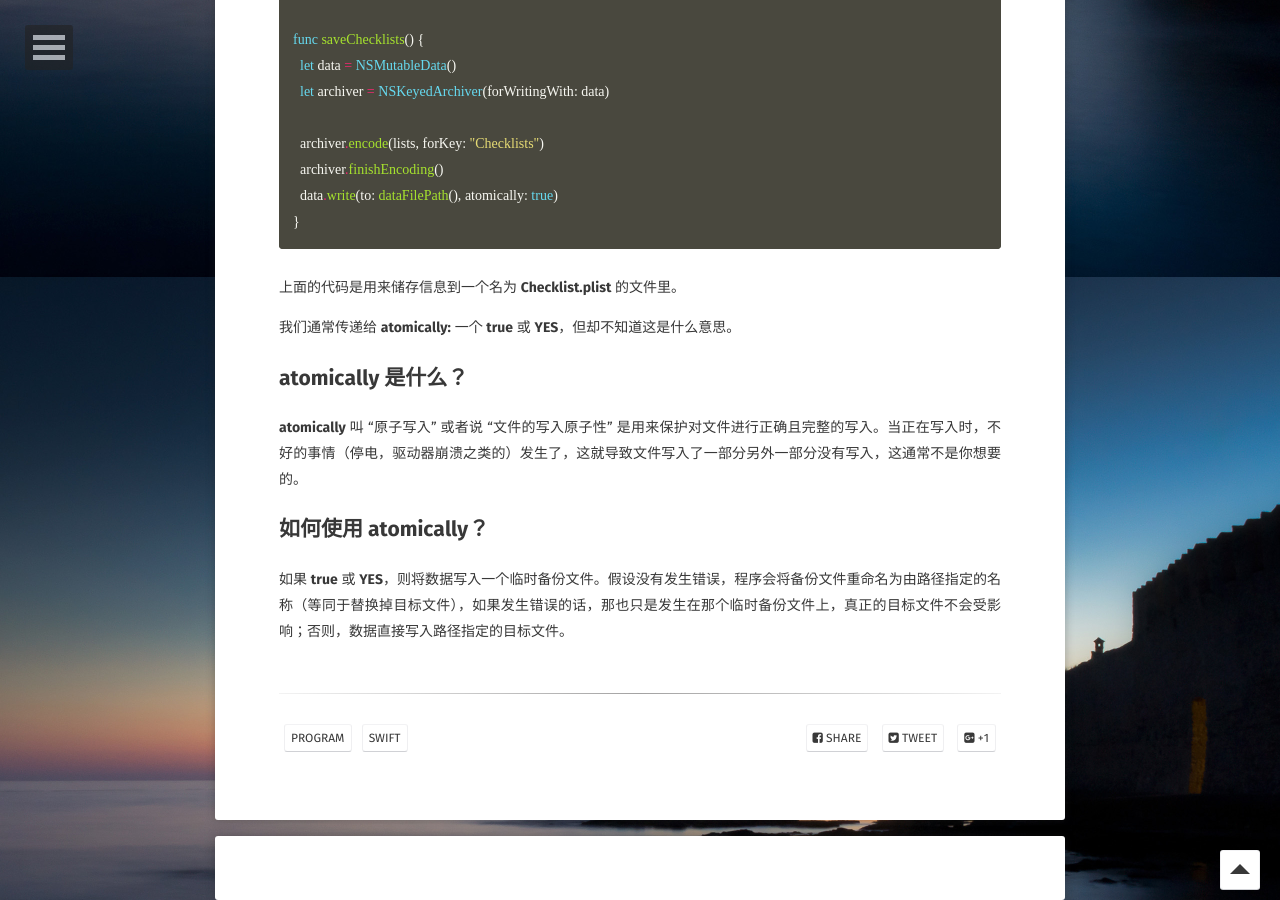
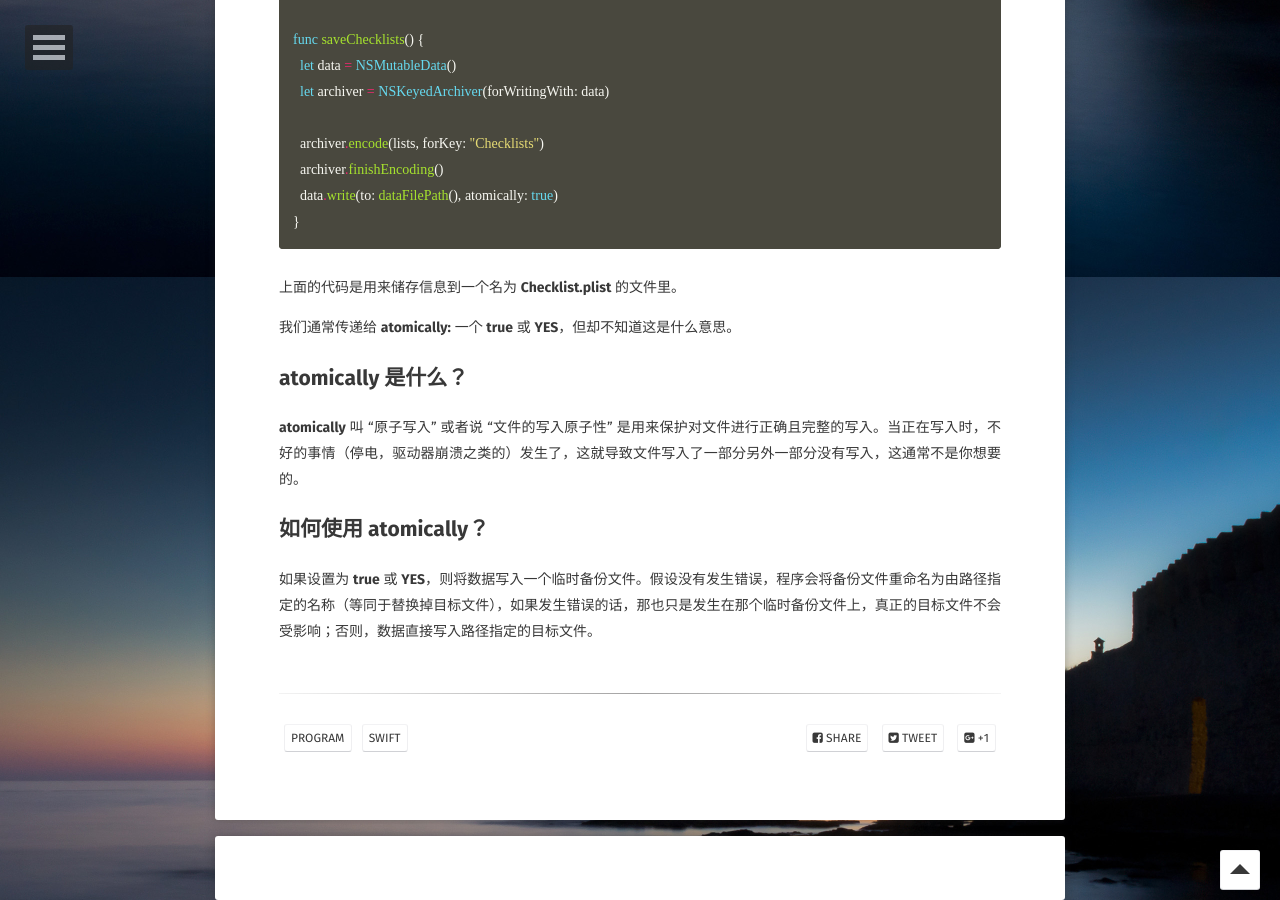
Before and after one commit to AurevoirXavier/deprecated-AurevoirXavier.github.io, a Jekyll site: the page built from _posts/2017-4-19-atomically.md, in a window 1280 px wide and 900 px high, scrolled down 623 px. Built offline with Jekyll 4.4.1, drawn with Linux system fonts in a browser that asks for light colours; some web fonts are replaced; comment, search, counter and statistics services are not loaded.

Commit message:
11:44/04/18/2017

```diff
--- a/_posts/2017-4-19-atomically.md
+++ b/_posts/2017-4-19-atomically.md
@@ -38,4 +38,4 @@ func saveChecklists() {
 
 ## 如何使用 atomically？
 
-如果 **true** 或 **YES**，则将数据写入一个临时备份文件。假设没有发生错误，程序会将备份文件重命名为由路径指定的名称（等同于替换掉目标文件），如果发生错误的话，那也只是发生在那个临时备份文件上，真正的目标文件不会受影响；否则，数据直接写入路径指定的目标文件。
+如果设置为 **true** 或 **YES**，则将数据写入一个临时备份文件。假设没有发生错误，程序会将备份文件重命名为由路径指定的名称（等同于替换掉目标文件），如果发生错误的话，那也只是发生在那个临时备份文件上，真正的目标文件不会受影响；否则，数据直接写入路径指定的目标文件。
```
